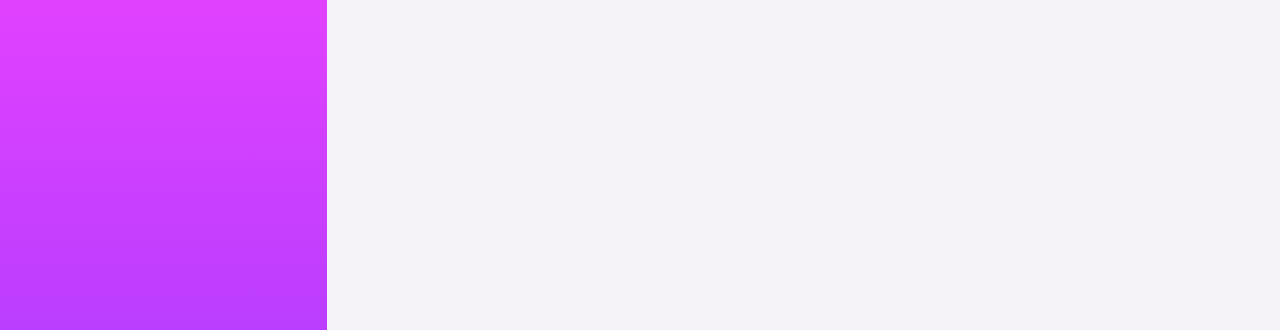
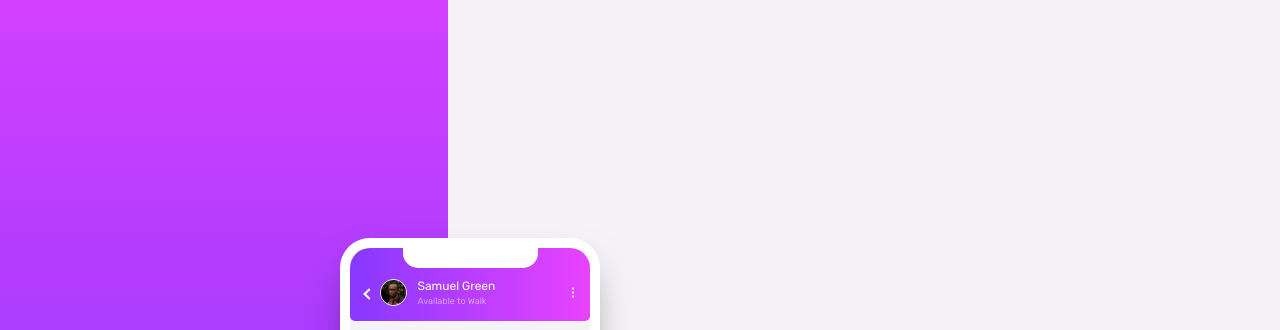
Before and after one commit to titocs/chat-app-illustration, a plain HTML site: page index.html in a window 1280 px wide. Shown: the top 330 px of the page. Drawn offline with Linux system fonts and the light colour scheme.

Commit message:
Update stylesheet.css

```diff
--- a/stylesheet.css
+++ b/stylesheet.css
@@ -71,7 +71,7 @@ body {
     height: 52rem;
     width: 28rem;
     top: -362px;
-    left: -263px;
+    right: 50vw;
     z-index: -1;
 }
 
@@ -347,14 +347,14 @@ main {
 .attribution { font-size: 11px; text-align: center; }
 .attribution a { color: hsl(228, 45%, 44%); }
 
-@media (min-width: 768px) {
-
-}
-
 @media (min-width: 992px) {
     main {
         flex-direction: row;
-        margin: 10%;
+        margin: -2% 10%;
+    }
+
+    .left-background {
+        right: 72vw;
     }
 
     .phone {
@@ -381,11 +381,10 @@ main {
 @media (min-width: 1200px) {
     .left-background {
         top: -195px;
-        left: -121px;
+        left: 0vw;
     }
 
     main {
-        flex-direction: row;
-        margin: 10% 15%;
+        margin: 0% 15%;
     }
 }
```
